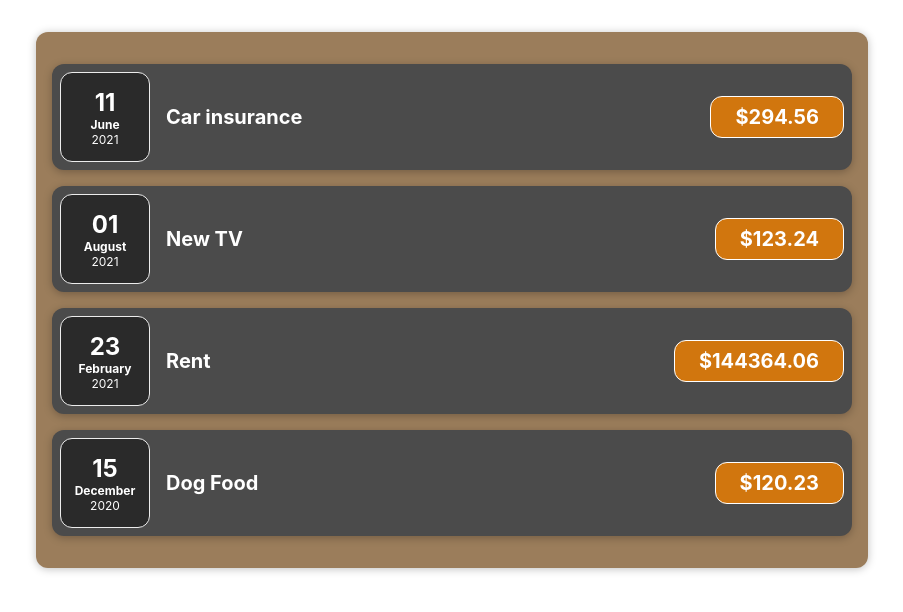
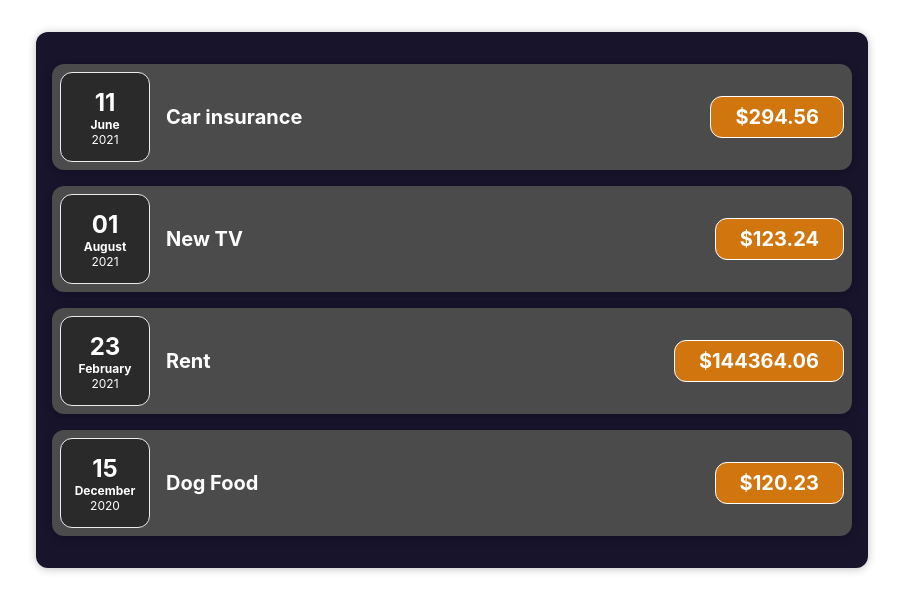
Before and after one commit to stewanoya/react-finance-tracker, a React (Create React App) app: page / in a window 1280 px wide. Shown: the top 612 px of the page, without its empty margins (188-1091 px from the left). Built offline with nearby package versions, Linux system fonts and the light colour scheme.

Commit message:
Change abckground color

```diff
--- a/src/components/Expenses/ExpenseList.css
+++ b/src/components/Expenses/ExpenseList.css
@@ -1,6 +1,6 @@
 .expenses {
   padding: 1rem;
-  background-color: rgb(155, 125, 91);
+  background-color: rgb(23, 20, 44);
   margin: 2rem auto;
   width: 50rem;
   max-width: 95%;
```
